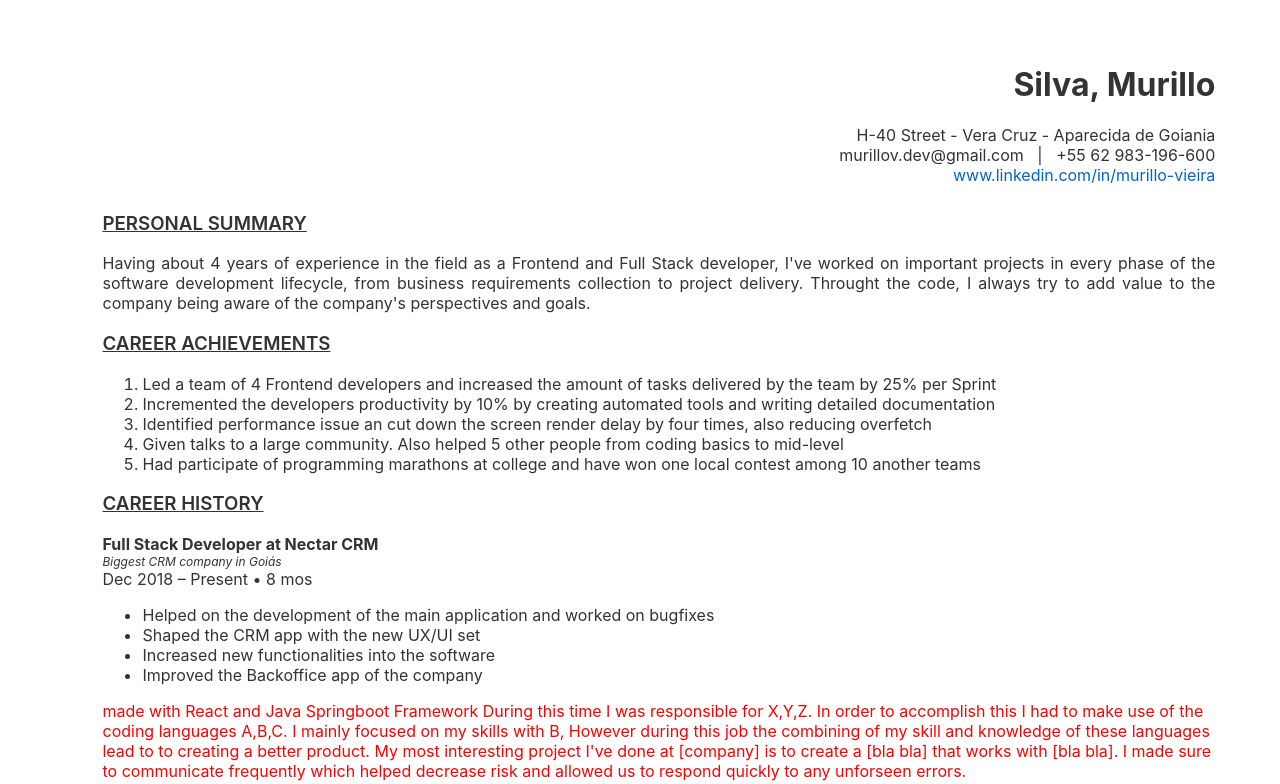
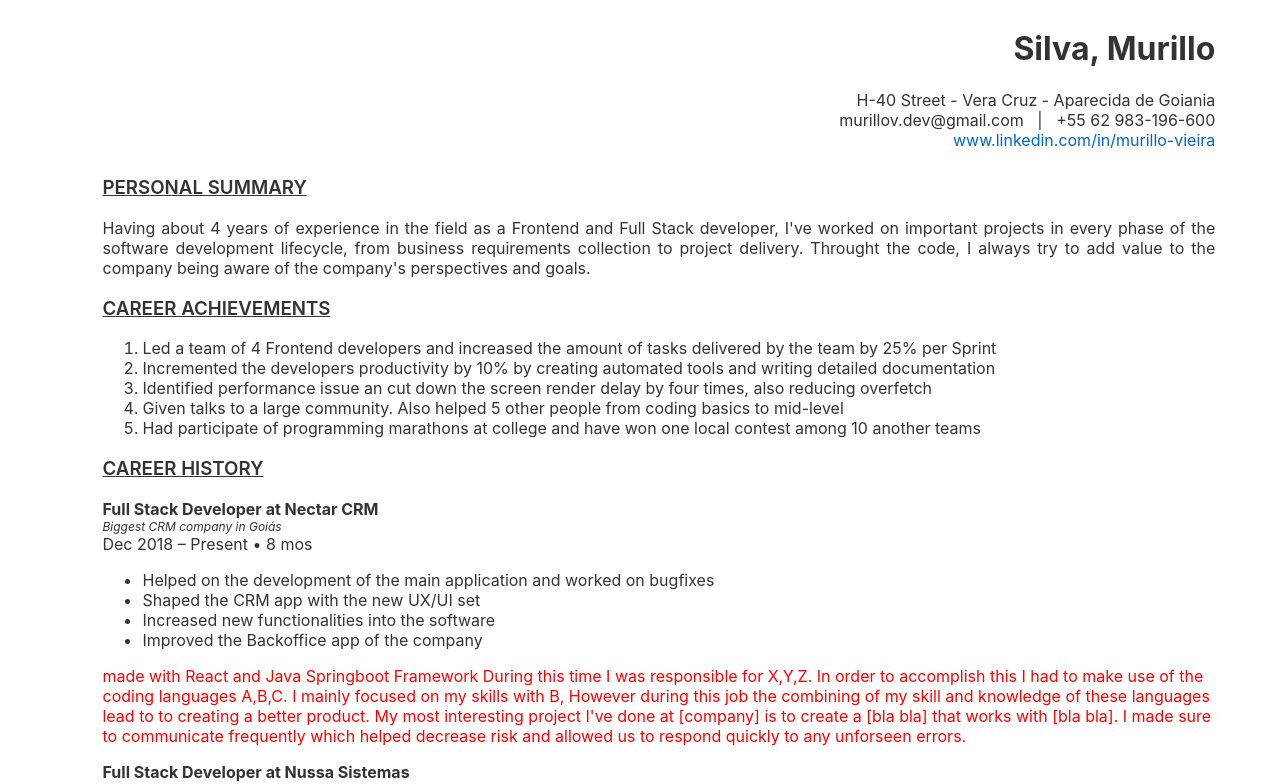
Before and after one commit to murilloves/svelte-cv, a Svelte app: page / in a window 1280 px wide. Shown: the top 784 px of the page. Built offline with nearby package versions, Linux system fonts and the light colour scheme.

Commit message:
some needed css adjustments

```diff
--- a/src/Career.svelte
+++ b/src/Career.svelte
@@ -123,7 +123,7 @@
 		font-size: 12px;
 		font-style: italic;
 	}
-	ul.circle > li {
+	/* ul.circle > li {
 		list-style-type: circle;
 	}
 	ul.decimal > li {
@@ -134,7 +134,7 @@
 	}
 	ul.upper-roman > li {
 		list-style-type: upper-roman;
-	}
+	} */
 	li {word-wrap: break-word;}
     red {color:red}
 </style>
--- a/src/Personal.svelte
+++ b/src/Personal.svelte
@@ -25,7 +25,8 @@
 
 <style>
 	.div-container {
-		margin: 1.5cm;
+		margin-right: 1.5cm;
+		margin-bottom: 1.5cm;
 		margin-left: 2.5cm;
         text-align: right;
 	}
```
